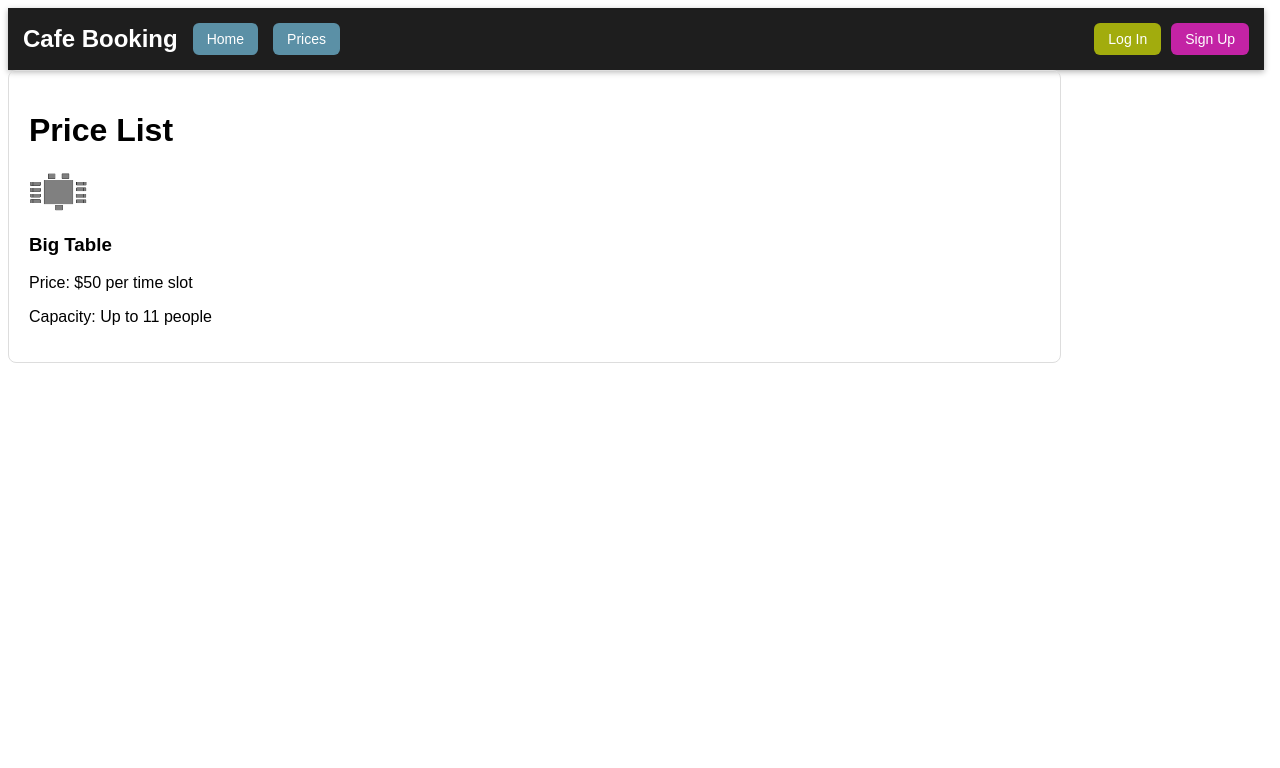
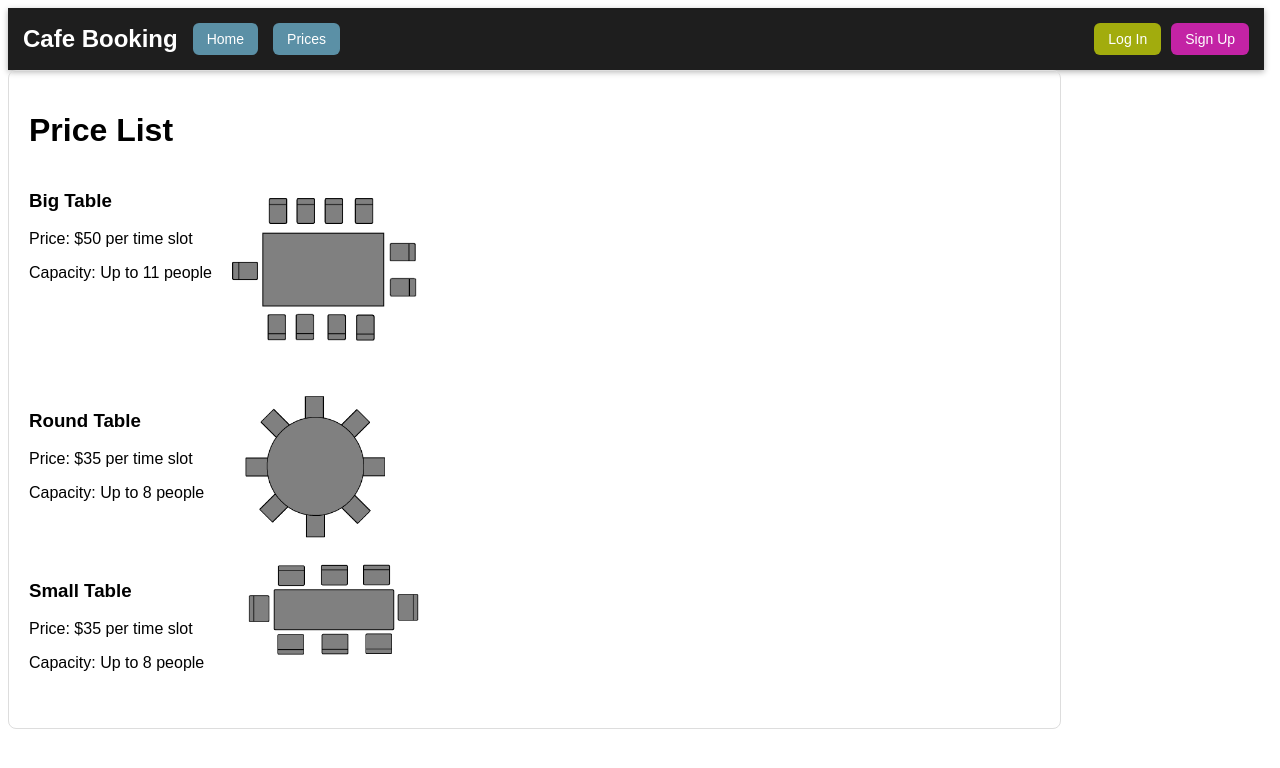
Before and after one commit to Komil-goat/book_your_table, a React (Vite) app: page /prices in a window 1280 px wide. Shown: the top 768 px of the page. Built offline with nearby package versions, Linux system fonts and the light colour scheme.

Commit message:
Price List Completed

```diff
--- a/src/components/Prices.jsx
+++ b/src/components/Prices.jsx
@@ -1,16 +1,40 @@
 import React from "react";
-import bigTableImg from '../images/big-table-occupied.png';
+import bigTableImg from "../images/big-table-occupied.png";
+import roundTableImg from "../images/round-table-occupied.png";
+import smallTableImg from "../images/small-table-occupied.png";
+
+const tables = [
+  { name: "Big Table", price: 50, capacity: 11, img: bigTableImg, height: 200, rotate: true },
+  { name: "Round Table", price: 35, capacity: 8, img: roundTableImg, height: 150 },
+  { name: "Small Table", price: 35, capacity: 8, img: smallTableImg, height: 100 },
+];
 
 function Prices() {
-    return (
-        <div style={{ padding: '20px' , width: '80%', margin: '0 px', fontFamily: 'Arial', border: '1px solid #ddd', borderRadius: '8px' }}>
-            <h1>Price List</h1>
-            <img src={bigTableImg} alt="Big Table" style={{width: '60px', height: '40px'}}/>
-            <h3>Big Table</h3>
-            <p>Price: $50 per time slot</p>
-            <p>Capacity: Up to 11 people</p>
+  return (
+    <div style={{ padding: 20, width: "80%", fontFamily: "Arial", border: "1px solid #ddd", borderRadius: 8 }}>
+      <h1>Price List</h1>
+
+      {tables.map((table, idx) => (
+        <div key={idx} style={{ display: "flex", gap: 20, marginBottom: 20 }}>
+          <div>
+            <h3>{table.name}</h3>
+            <p>Price: ${table.price} per time slot</p>
+            <p>Capacity: Up to {table.capacity} people</p>
+          </div>
+          <img
+            src={table.img}
+            alt={table.name}
+            style={{
+              height: table.height,
+              width: "auto",
+              marginLeft: 20,
+              transform: table.rotate ? "rotate(90deg)" : "none"
+            }}
+          />
         </div>
-    );
+      ))}
+    </div>
+  );
 }
 
 export default Prices;
```
